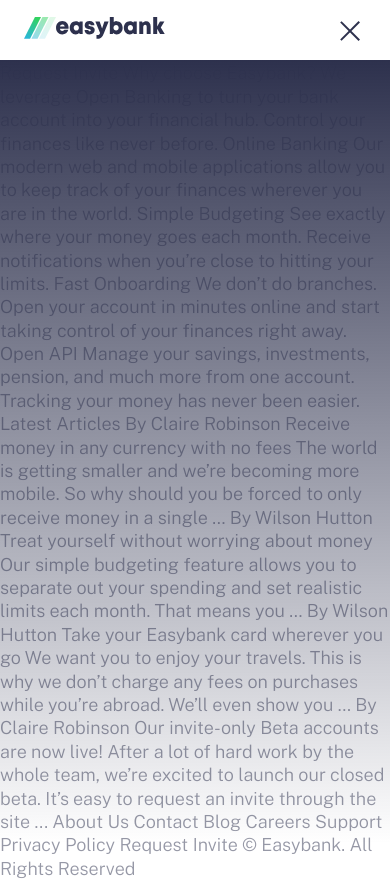
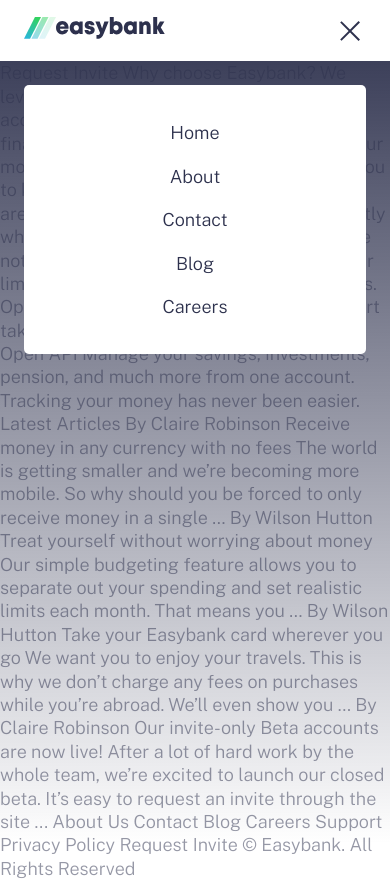
Before and after one commit to adampaulukanis/easybank-landing, a plain HTML site: page index.html in a window 390 px wide. Both pictures are taken after a click on the link 353 px from the left and 30 px from the top of the page. Drawn offline with nearby package versions, Linux system fonts and the light colour scheme.

Commit message:
Animated Mobile Menu

```diff
--- a/app/css/style.css
+++ b/app/css/style.css
@@ -30,6 +30,9 @@
     font-weight: 300;
     color: var(--grayish-blue);
 }
+body.noscroll {
+    overflow: hidden;
+}
 ul {
     list-style-type: none;
 }
@@ -38,7 +41,11 @@
 a:hover {
     text-decoration: none;
 }
-
+/* Spacing */
+.container {
+    padding-left: 1.5rem;
+    padding-right: 1.5rem;
+}
 /* Flexbox and its helper classes */
 .flex {
     display: flex;
@@ -55,14 +62,17 @@
 
 /* This site specifics */
 .header nav {
-    padding: 1.0625rem 1.5rem;
+    position: relative;
+    background-color: var(--white);
+    padding-top: 1.0625rem;
+    padding-bottom: 1.0625rem;
 }
 .header__logo img {
     width: 8.8125rem;
     height: 1.375rem;
 }
-.header__menu > span {
-    /* Mobile menu */
+.header__toggle > span {
+    /* Mobile Menu Toggle */
     display: block;
     width: 26px;
     height: 2px;
@@ -70,22 +80,22 @@
     transition: all 300ms ease-in-out;
     transform-origin: 3px 1px;
 }
-.header .header__menu > span:not(:last-child) {
+.header .header__toggle > span:not(:last-child) {
     margin-bottom: 5px;
 }
-.header.open .header__menu > span:first-child {
+.header.open .header__toggle > span:first-child {
     transform: rotate(45deg);
 }
-.header.open .header__menu > span:nth-child(2) {
+.header.open .header__toggle > span:nth-child(2) {
     opacity: 0;
 }
-.header.open .header__menu > span:last-child {
+.header.open .header__toggle > span:last-child {
     transform: rotate(-45deg);
 }
 .header .overlay {
     opacity: 0;
     position: fixed;
-    top: 3.75rem;
+    top: 0;
     right: 0px;
     bottom: 0px;
     left: 0px;
@@ -94,7 +104,22 @@
 .header .overlay.fade-in {
     display: block;
 }
-
+.header__menu {
+    position: absolute;
+    width: calc(100% - 3rem);
+    left: 50%;
+    transform: translateX(-50%);
+    background-color: var(--white);
+    margin-top: 1.5rem;
+    padding: 1.625rem;
+    border-radius: 5px;
+}
+.header__menu a {
+    display: block;
+    color: var(--dark-blue);
+    padding: 0.625rem;
+    text-align: center;
+}
 .header__link a {
     position: relative;
     font-size: var(--font-med);
@@ -159,6 +184,9 @@
 }
 
 /* Animations */
+.has-fade {
+    visibility: hidden;
+}
 @keyframes fade-in {
     from {
         visibility: hidden;
@@ -166,13 +194,15 @@
     }
     1% {
         visibility: visible;
+        opacity: 0;
     }
     to {
+        visibility: visible;
         opacity: 1;
     }
 }
 .fade-in {
-    animation: fade-in 300ms ease-in-out forwards;
+    animation: fade-in 200ms ease-in-out forwards;
 }
 @keyframes fade-out {
     from {
@@ -189,5 +219,5 @@
     }
 }
 .fade-out {
-    animation: fade-out 300ms ease-in-out forwards;
+    animation: fade-out 200ms ease-in-out forwards;
 }
--- a/app/js/main.js
+++ b/app/js/main.js
@@ -1,17 +1,25 @@
 const btnHamburger = document.querySelector("#btnHamburger");
+const body = document.querySelector("body");
 const header = document.querySelector(".header");
 const overlay = document.querySelector(".overlay");
+const fadeElems = document.querySelectorAll(".has-fade");
 
 btnHamburger.onclick = () => {
     if (header.classList.contains("open")) {
         // Close Hamburger Menu
+        body.classList.remove("noscroll");
         header.classList.remove("open");
-        overlay.classList.remove("fade-in");
-        overlay.classList.add("fade-out");
+        fadeElems.forEach((element) => {
+            element.classList.remove("fade-in");
+            element.classList.add("fade-out");
+        });
     } else {
         // Open Hamburger Menu
+        body.classList.add("noscroll");
         header.classList.add("open");
-        overlay.classList.remove("fade-out");
-        overlay.classList.add("fade-in");
+        fadeElems.forEach((element) => {
+            element.classList.remove("fade-out");
+            element.classList.add("fade-in");
+        });
     }
 };
--- a/index.html
+++ b/index.html
@@ -23,20 +23,20 @@
             href="https://fonts.googleapis.com/css2?family=Public+Sans:wght@300;400;700&display=swap"
             rel="stylesheet"
         />
-        <link href="app/css/style.css" rel="stylesheet" />
+        <link href="./app/css/style.css" rel="stylesheet" />
     </head>
     <body>
         <header class="header">
-            <div class="overlay"></div>
-            <nav class="flex flex-jc-sb flex-ai-c">
+            <div class="overlay has-fade"></div>
+            <nav class="flex flex-jc-sb flex-ai-c container">
                 <a href="" class="header__logo">
-                    <img src="images/logo.svg" alt="Easybank" />
+                    <img src="./images/logo.svg" alt="Easybank" />
                 </a>
 
                 <a
                     id="btnHamburger"
                     href="#"
-                    class="header__menu hide-for-desktop"
+                    class="header__toggle hide-for-desktop"
                 >
                     <span></span>
                     <span></span>
@@ -62,6 +62,14 @@
                 </p>
                 -->
             </nav>
+
+            <div class="header__menu has-fade">
+                <a href="#">Home</a>
+                <a href="#">About</a>
+                <a href="#">Contact</a>
+                <a href="#">Blog</a>
+                <a href="#">Careers</a>
+            </div>
         </header>
         <main class="content">
             Request Invite Why choose Easybank? We leverage Open Banking to turn
@@ -90,6 +98,6 @@
             Reserved
         </main>
 
-        <script src="app/js/main.js"></script>
+        <script src="./app/js/main.js"></script>
     </body>
 </html>
```
